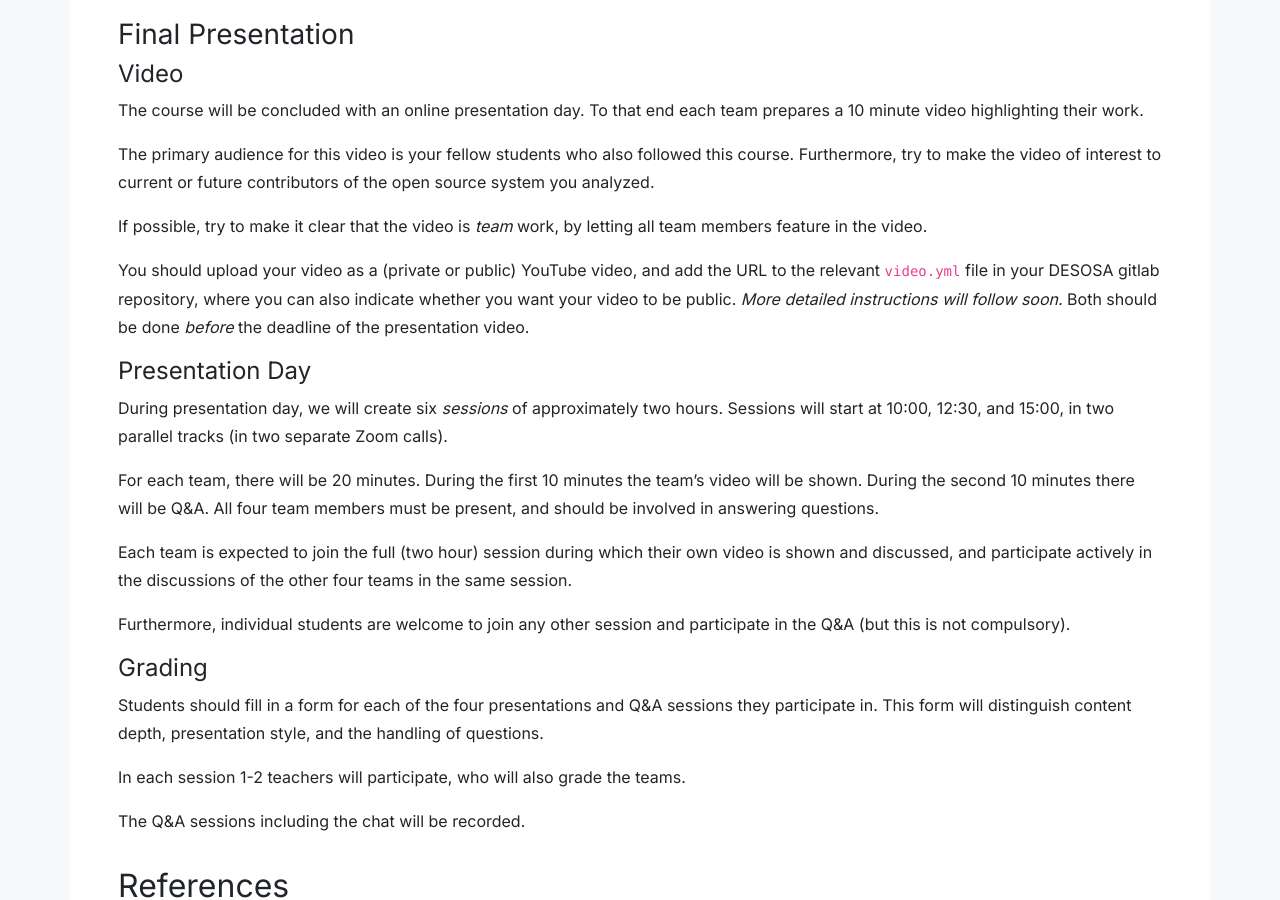
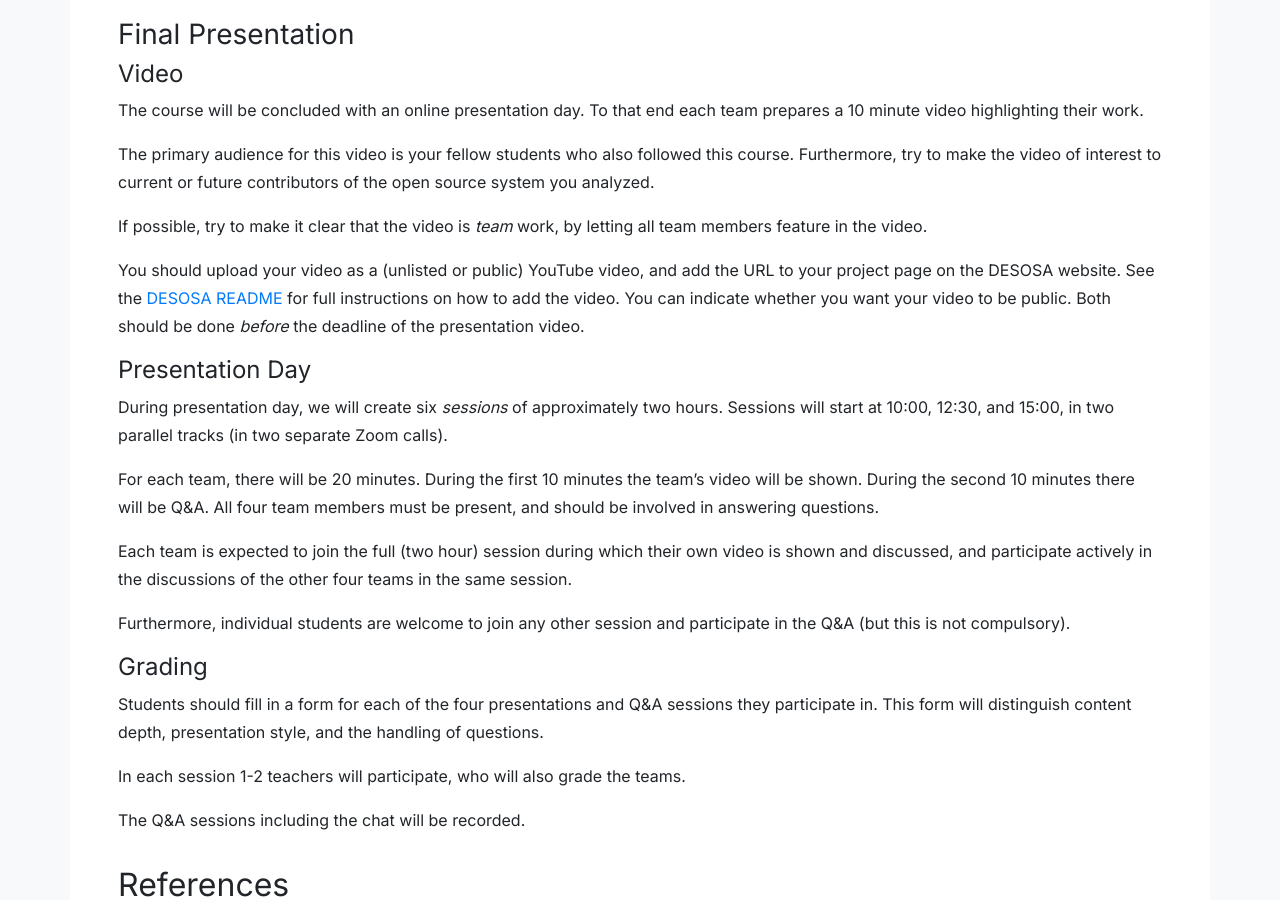
Before and after one commit to SERG-Delft/delftswa, a Jekyll site: the page built from 2021/assignment.md, in a window 1280 px wide and 900 px high, scrolled down 9300 px. Built offline with Jekyll 4.4.1, drawn with Linux system fonts in a browser that asks for light colours.

Commit message:
Add reference to video instructions

```diff
--- a/2021/assignment.md
+++ b/2021/assignment.md
@@ -384,10 +384,12 @@ Furthermore, try to make the video of interest to current or future contributors
 
 If possible, try to make it clear that the video is _team_ work, by letting all team members feature in the video.
 
-You should upload your video as a (private or public) YouTube video, and add the URL to the relevant `video.yml` file in your DESOSA gitlab repository,
-where you can also indicate whether you want your video to be public.
-_More detailed instructions will follow soon._
+You should upload your video as a (unlisted or public) YouTube video, and add the URL to your project page on the DESOSA website.
+See the [DESOSA README][gitlab-desosa-videos] for full instructions on how to add the video.
+You can indicate whether you want your video to be public.
 Both should be done _before_ the deadline of the presentation video.
+
+[gitlab-desosa-videos]: https://gitlab.ewi.tudelft.nl/in4315/2020-2021/desosa2021#videos
 
 
 #### Presentation Day
```
